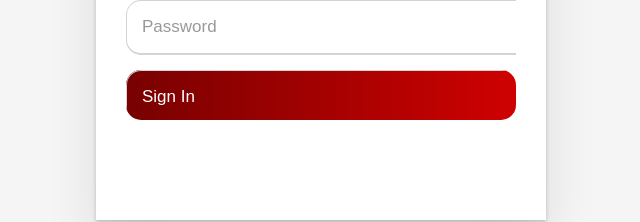
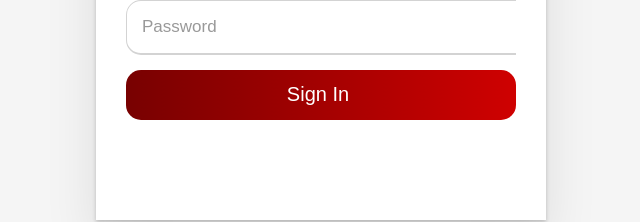
Before and after one commit to BimbaMan/TODOs_ReactProject, a React (Vite) app in the folder todos-app/: page / in a window 1280 px wide. Shown: the part 232-454 px from the top of the page, without its empty margins (269-909 px from the left). Built offline with nearby package versions, Linux system fonts and the light colour scheme; no server answers.

Commit message:
fixed buttons on auth form

```diff
--- a/todos-app/src/App/Auth/AuthForm.tsx
+++ b/todos-app/src/App/Auth/AuthForm.tsx
@@ -46,7 +46,6 @@ const AuthForm = ({ updateUser, user }: Props) => {
         console.log(user); //user info log
       } catch (error) {
         console.log(error); //error info log
-        console.log("error register");
       }
     }
   };
@@ -130,9 +129,7 @@ const AuthForm = ({ updateUser, user }: Props) => {
             </div>
             <div className="field btn">
               <div className="btn-layer"></div>
-              <input defaultValue="Sign In" onClick={login} />
-              {/* <button onClick={login}> Login</button> */}
-              {/* //FIXME: why button doesn't work? */}
+              <input type="button" defaultValue="Sign In" onClick={login} />
             </div>
           </form>
           <form className="signup">
@@ -168,13 +165,7 @@ const AuthForm = ({ updateUser, user }: Props) => {
             </div>
             <div className="field btn">
               <div className="btn-layer"></div>
-              <input
-                className="register"
-                defaultValue="Sign Up"
-                onClick={register}
-              />
-              {/* <button onClick={register}>Sign Up</button>*/}
-              {/* FIXME: why button doesn't work? */}
+              <input type="button" defaultValue="Sign Up" onClick={register} />
             </div>
           </form>
         </div>
--- a/todos-app/src/App/css/Auth.css
+++ b/todos-app/src/App/css/Auth.css
@@ -176,7 +176,7 @@ form .btn:hover .btn-layer {
   left: 0;
 }
 
-form .btn input {
+form .btn input[type="button"] {
   height: 100%;
   width: 100%;
   z-index: 1;
@@ -190,18 +190,3 @@ form .btn input {
   font-weight: 500;
   cursor: pointer;
 }
-
-/* button{
-  height: 100%;
-  width: 100%;
-  z-index: 1;
-  position: relative;
-  background: none;
-  border: none;
-  color: #fff;
-  padding-left: 0;
-  border-radius: 15px;
-  font-size: 20px;
-  font-weight: 500;
-  cursor: pointer;
-} */
```
